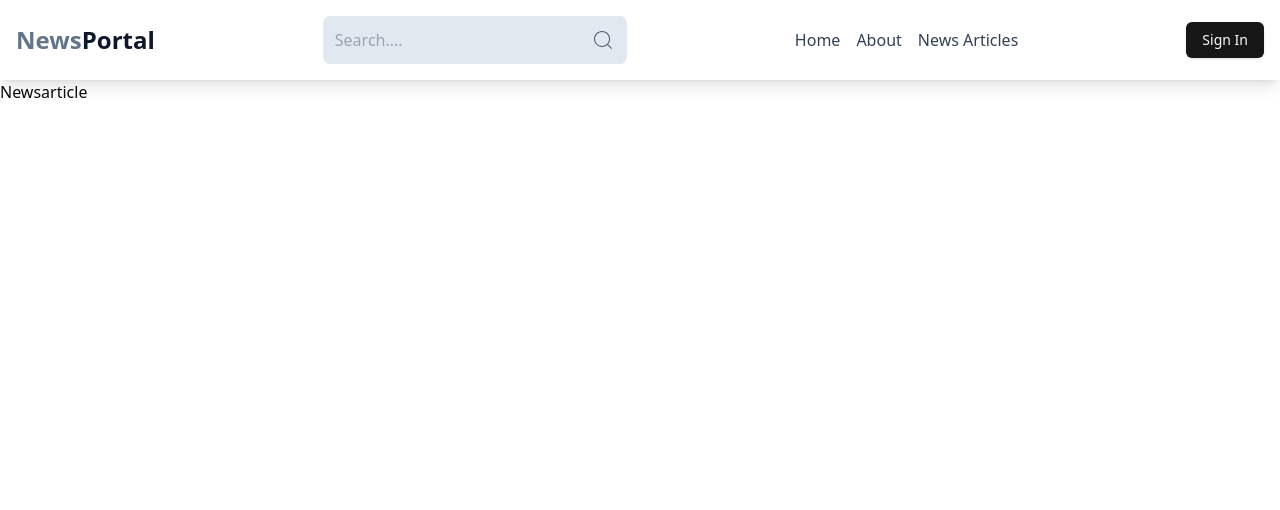
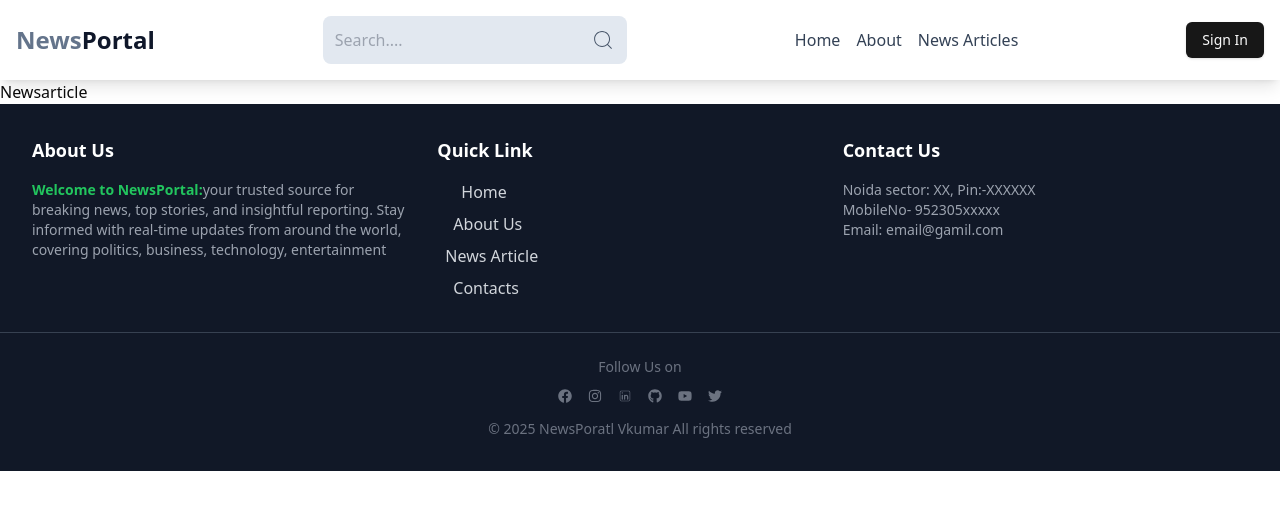
Before and after one commit to vikashssingh/news-update-portal, a React (Vite) app in the folder frontend/: page /news in a window 1280 px wide. Shown: the top 510 px of the page. Built offline with nearby package versions, Linux system fonts and the light colour scheme.

Commit message:
create footer component

```diff
--- a/frontend/src/App.jsx
+++ b/frontend/src/App.jsx
@@ -8,6 +8,7 @@
 import NewsArticles from "./pages/NewsArticles";
 import Header from "./components/shaared/header/Header";
 import { Toaster } from "./components/ui/toaster";
+import Footer from "./components/shaared/footer/footer";
 
 const App = () => {
   return (
@@ -21,6 +22,7 @@
         <Route path="/dashboard" element={<Dashboard />} />
         <Route path="/news" element={<NewsArticles />} />
       </Routes>
+      <Footer />
       <Toaster />
     </BrowserRouter>
   );
--- /dev/null
+++ b/frontend/src/components/shaared/footer/Footer.jsx
@@ -0,0 +1,100 @@
+import React from "react";
+import { Link } from "react-router-dom";
+import {
+  FaFacebook,
+  FaInstagram,
+  FaGithub,
+  FaYoutube,
+  FaTwitter,
+} from "react-icons/fa";
+import { CiLinkedin } from "react-icons/ci";
+
+const Footer = () => {
+  return (
+    <div className="bg-gray-900 text-white py-8">
+      <div className="container max-auto px-6 lg:px-8 grid grid-cols-1 md:grid-cols-3">
+        {/*About us */}
+        <div>
+          <h2 className="text-lg font-semibold mb-4">About Us</h2>
+          <p className="text-gray-400 text-sm text-balance">
+            <span className="font-semibold text-md text-green-500">
+              Welcome to NewsPortal:
+            </span>
+            your trusted source for breaking news, top stories, and insightful
+            reporting. Stay informed with real-time updates from around the
+            world, covering politics, business, technology, entertainment
+          </p>
+        </div>
+
+        {/*Quick link */}
+        <div>
+          <h2 className="text-lg font-semibold mb-4">Quick Link</h2>
+          <ul className="space-y-2 text-gray-300">
+            <li className="ml-6">
+              <Link to={"/"} className="hover:text-green-500">
+                Home
+              </Link>
+            </li>
+            <li className="ml-4">
+              <Link to={"/about"} className="hover:text-green-500">
+                About Us
+              </Link>
+            </li>
+            <li className="ml-2">
+              <Link to={"/news"} className="hover:text-green-500">
+                News Article
+              </Link>
+            </li>
+            <li className="ml-4">
+              <Link to={"/contacts"} className="hover:text-green-500">
+                Contacts
+              </Link>
+            </li>
+          </ul>
+        </div>
+        {/*conatct us */}
+        <div>
+          <h2 className="text-lg font-semibold mb-4">Contact Us</h2>
+          <p className="text-gray-400 text-sm">
+            {" "}
+            Noida sector: XX, Pin:-XXXXXX
+          </p>
+
+          <p className="text-gray-400 text-sm">MobileNo- 952305xxxxx</p>
+          <p className="text-gray-400 text-sm"> Email: email@gamil.com</p>
+        </div>
+      </div>
+      {/*social media and copyright */}
+      <div className="mt-8 border-t border-gray-700 pt-6 text-center text-gray-500 text-sm">
+        <p>Follow Us on</p>
+        <div className="flex justify-center space-x-4 mt-3">
+          <a href="#" className="hover:text-white">
+            <FaFacebook />
+          </a>
+          <a href="#" className="hover:text-white">
+            <FaInstagram />
+          </a>
+          <a href="#" className="hover:text-white">
+            <CiLinkedin />
+          </a>
+          <a href="#" className="hover:text-white">
+            <FaGithub />
+          </a>
+          <a href="#" className="hover:text-white">
+            <FaYoutube />
+          </a>
+          <a href="#" className="hover:text-white">
+            <FaTwitter />
+          </a>
+        </div>
+        <p className="mt-4">
+          {" "}
+          &copy; {new Date().getFullYear()} NewsPoratl Vkumar All rights
+          reserved{" "}
+        </p>
+      </div>
+    </div>
+  );
+};
+
+export default Footer;
```
